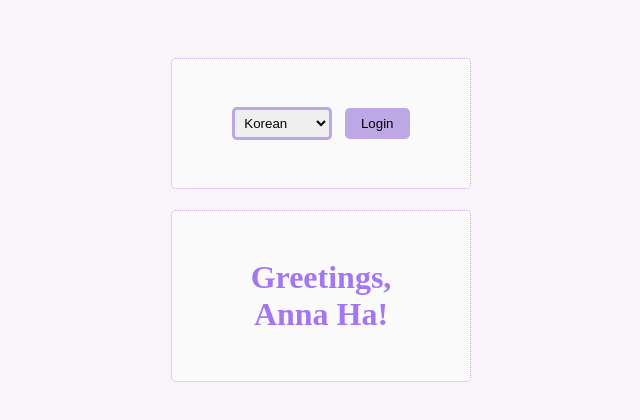
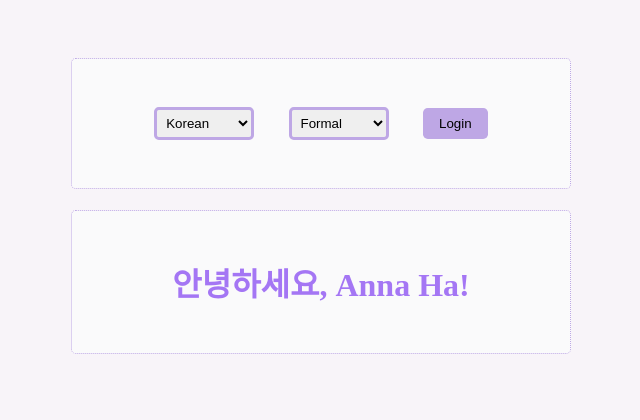
Before and after one commit to ha-anna/insahanda, a plain HTML site: page index.html in a window 1280 px wide. Both pictures are taken after a click on the button "Login". Shown: the whole page, without its empty margins (319-959 px from the left). Drawn offline with Linux system fonts and the light colour scheme.

Commit message:
Upload: added formality switch and click event to display the greeting

```diff
--- a/app.js
+++ b/app.js
@@ -1,3 +1,7 @@
-let i = i$('Anna', 'Ha')
-
-i.greet().setLang('eng').displayGreeting('#greeting', true)
+$('#login').click(function(){
+  let i = i$('Anna', 'Ha')
+  const lang = $('#lang').val()
+  const form = $('#form').val()
+  const isTrue = form === 'true'
+  i.greet().setLang(lang).displayGreeting('#greeting', isTrue)
+})
--- a/index.html
+++ b/index.html
@@ -13,8 +13,12 @@
   <div id="container">
     <select id="lang">
       <option value="ko">Korean</option>
-      <option value="en">English</option>
+      <option value="eng">English</option>
       <option value="pl">Polish</option>
+    </select>
+    <select id="form">
+      <option value="true">Formal</option>
+      <option value="false">Informal</option>
     </select>
     <button type="button" id="login">Login</button>
   </div>
--- a/insahanda.js
+++ b/insahanda.js
@@ -1,6 +1,6 @@
 // mini framework that greets you in different languages (Korean, English, Polish)
 
-(function(global, $) {
+;(function(global, $) {
 
   // 'new' an object
   const insahanda = function(firstName, lastName, language) {
--- a/style.css
+++ b/style.css
@@ -18,7 +18,7 @@ body {
 }
 
 #container {
-  width: 300px;
+  width: 500px;
   padding: 3rem;
   display: flex;
   justify-content: space-evenly;
@@ -28,7 +28,8 @@ body {
   background: var(--white);
 }
 
-#lang {
+#lang,
+#form {
   border: 3px solid var(--lavender);
   border-radius: 0.3rem;
   min-width: 100px;
@@ -54,7 +55,7 @@ button:hover {
 h1 {
   color: var(--lavender-dark);
   background: var(--white);
-  width: 300px;
+  width: 500px;
   padding: 3rem;
   text-align: center;
   border: var(--lavender) 1px dotted;
```
